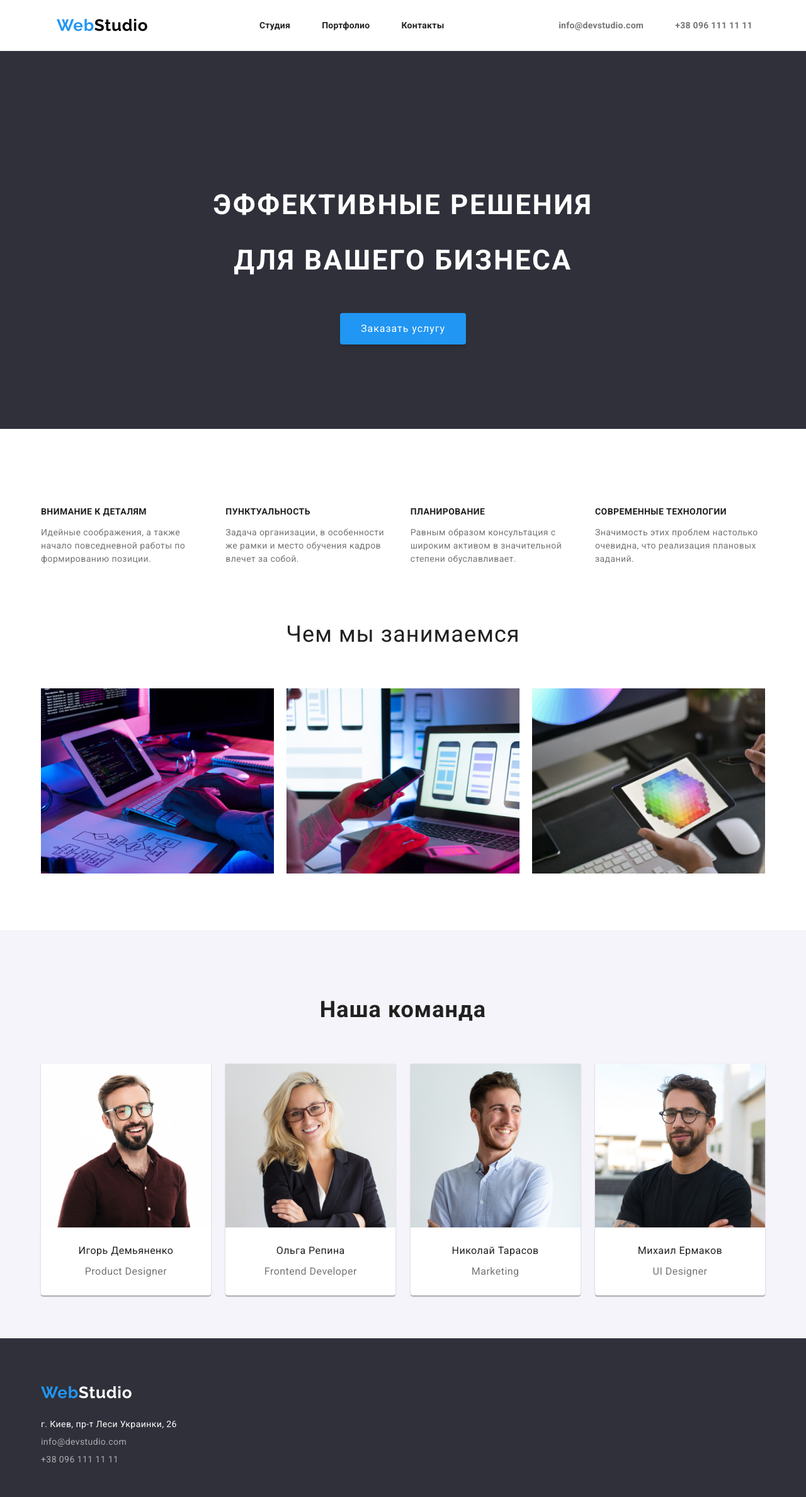
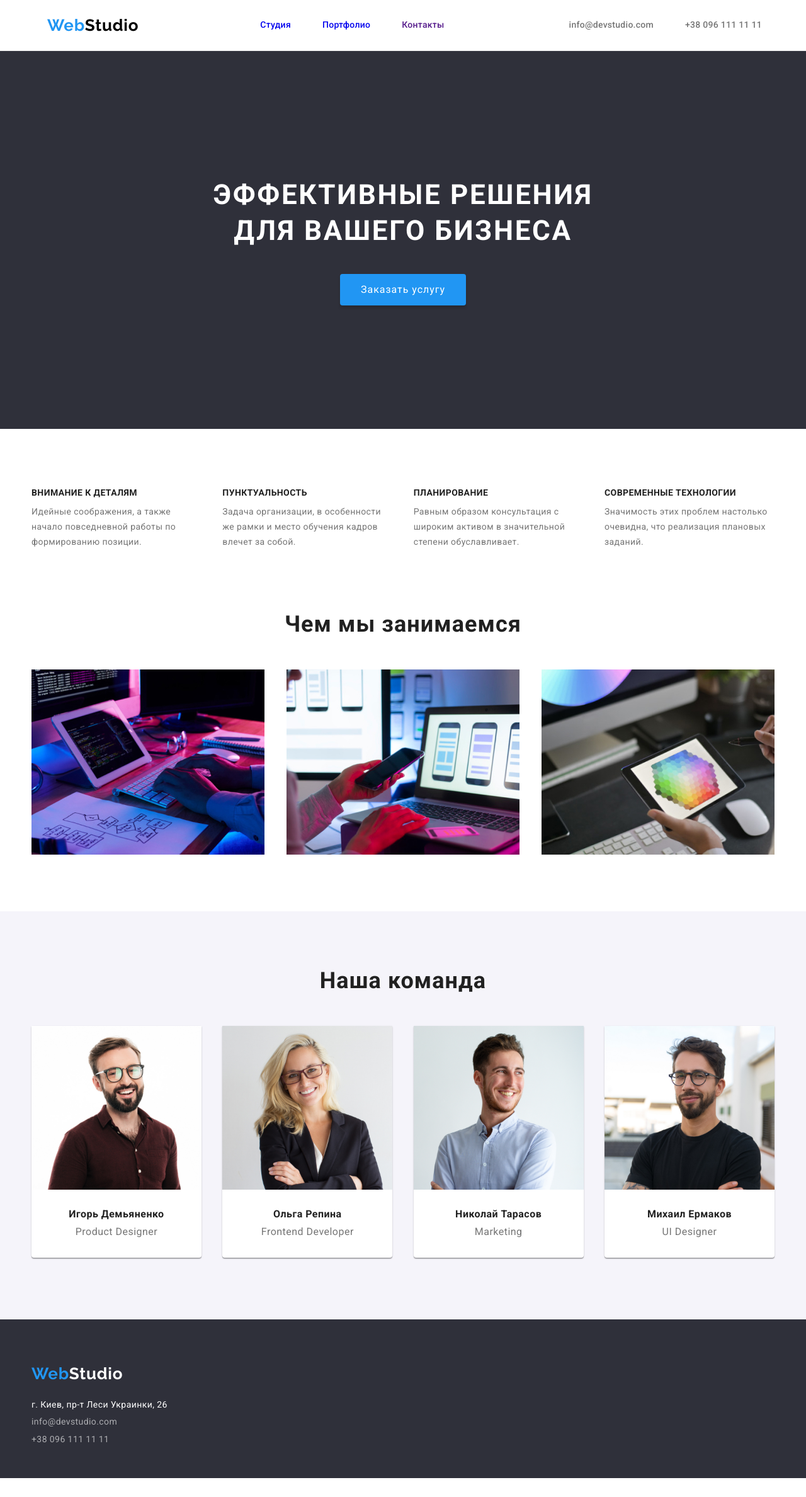
Before and after one commit to Vycheslav365/goit-markup-hw-02, a plain HTML site: page index.html in a window 1280 px wide. Shown: the whole page at 63% size. After the commit the page ends 2347 px from the top, so only its background shows below. Drawn offline with Linux system fonts and the light colour scheme.

Commit message:
поправки№2

```diff
--- a/css/style.css
+++ b/css/style.css
@@ -94,7 +94,7 @@ body {
 }
 
 .container {
-	max-width: 1170px;
+	max-width: 1200px;
 	margin: 0 auto;
 	padding: 0 10px;
 }
@@ -105,7 +105,6 @@ body {
 }
 
 .top__line {
-
 	height: 80px;
 	display: flex;
 	justify-content: space-between;
@@ -130,12 +129,10 @@ body {
 	display: flex;
 }
 
-.top__line-nav-li a {
-	font-style: normal;
-	color: #222;
-	font-weight: 600;
+.top__line-nav-li {
+	font-weight: 500;
 	font-size: 14px;
-	line-height: 2;
+	line-height: 1.14;
 	letter-spacing: 0.02em;
 	margin: 0 25px;
 }
@@ -145,9 +142,9 @@ body {
 }
 
 .top__line-info {
-	font-weight: 600;
+	font-weight: 500;
 	font-size: 14px;
-	line-height: 2;
+	line-height: 1.14;
 	letter-spacing: 0.02em;
 	display: flex;
 }
@@ -181,7 +178,7 @@ body {
 	padding-top: 200px;
 	font-weight: 600;
 	font-size: 44px;
-	line-height: 2;
+	line-height: 1.3;
 	text-align: center;
 	letter-spacing: 0.06em;
 	text-transform: uppercase;
@@ -211,7 +208,7 @@ body {
 
 .peculiarities__flex {
 	height: 290px;
-	padding-top: 120px;
+	padding: 94px 0;
 	display: flex;
 	justify-content: space-between;
 }
@@ -222,14 +219,14 @@ body {
 	font-weight: bold;
 	padding-bottom: 10px;
 	font-size: 14px;
-  line-height: 1.7;
+  line-height: 1.14;
   letter-spacing: 0.03em;
   text-transform: uppercase;
   color: #212121;
 }
 .peculiarities-info p{
 	font-size: 14px;
-  line-height: 1.5;
+  line-height: 1.7;
   letter-spacing: 0.03em;
   color: #757575;
 }
@@ -237,8 +234,9 @@ body {
 
 .classes__title {
 	text-align: center;
+	font-weight: bold;
 	font-size: 36px;
-  line-height: 2;
+  line-height: 1.16;
   text-align: center;
   letter-spacing: 0.03em;
   color: #212121;
@@ -260,6 +258,7 @@ body {
 	padding: 90px 0 50px 0;
   font-weight: bold;
   font-size: 36px;
+	line-height: 1.16;
   text-align: center;
   letter-spacing: 0.03em;
   color: #212121;
@@ -269,24 +268,26 @@ body {
 	justify-content: space-between;
 }
 .team-cards {
-	width: 270px;
+width: 270px;
 height: 368px;
+padding-bottom: 94px;
 background: #FFFFFF;
 box-shadow: 0px 1px 3px rgba(0, 0, 0, 0.12), 0px 1px 1px rgba(0, 0, 0, 0.14), 0px 2px 1px rgba(0, 0, 0, 0.2);
 border-radius: 0px 0px 4px 4px;
 }
 .team-card-title {
 	margin-top: 30px;
-  font-weight: 500;
+  font-weight: bold;
   font-size: 16px;
+	line-height: 1.18;
   text-align: center;
-	line-height: 0.9;
   letter-spacing: 0.03em;
   color: #212121;
 }
 .team-card-sabtitle {
 	margin-top: 10px;
   font-size: 16px;
+	line-height: 1.18;
   text-align: center;
   letter-spacing: 0.03em;
   color: #757575;
@@ -294,7 +295,8 @@ border-radius: 0px 0px 4px 4px;
 
 /* ========footer========= */
 .footer {
-	height: 252px;padding-top: 60px;
+	height: 252px;
+	padding: 60px 0;
 	background: #2F303A;
 }
 .footer__logo {
@@ -319,21 +321,21 @@ border-radius: 0px 0px 4px 4px;
 .footer__address-street {
 	font-style: normal;
   font-size: 14px;
-  line-height: 2;
+  line-height: 1.9;
   letter-spacing: 0.03em;
   color: #FFFFFF;
 }
 .footer__address-email {
 	font-style: normal;
   font-size: 14px;
-  line-height: 2;
+  line-height: 1.7;
   letter-spacing: 0.03em;
   color: rgba(255, 255, 255, 0.6);
 }
 .footer__address-tell {
   font-style: normal;
   font-size: 14px;
-  line-height: 2;
+  line-height: 1.7;
   letter-spacing: 0.03em;
   color: rgba(255, 255, 255, 0.6);
 }
@@ -355,6 +357,7 @@ border-radius: 0px 0px 4px 4px;
 	padding: 6px 22px;
 	font-size: 16px;
   line-height: 1.6;
+	font-weight: 500;
 	display: block;
 	height: 38px;
 	background: #F5F4FA;
@@ -377,8 +380,7 @@ border-radius: 0px 0px 4px 4px;
 	height: 404px;
   margin: 0 0 30px 0;
   background: #FFFFFF;
-  border: 1px solid #EEEEEE;
-	margin-bottom: 90px;
+  border-bottom: 1px solid #EEEEEE;
 }
 .project h2{
 font-weight: bold;
@@ -390,7 +392,7 @@ margin: 20px 24px 4px 24px;
 }
 .project p{
 font-size: 16px;
-line-height: 2;
+line-height: 1.8;
 letter-spacing: 0.03em;
 color: #757575;
 margin: 4px 24px 20px 24px;
--- a/index.html
+++ b/index.html
@@ -5,8 +5,8 @@
 	<meta http-equiv="X-UA-Compatible" content="IE=edge">
 	<meta name="viewport" content="width=device-width, initial-scale=1.0">
 	<title>WebStudio</title>
-	<link href="https://fonts.googleapis.com/css2?family=Roboto:wght@100;400;700&display=swap" rel="stylesheet">
-	<link href="https://fonts.googleapis.com/css2?family=Raleway:wght@400;700&display=swap" rel="stylesheet">
+	<link href="https://fonts.googleapis.com/css2?family=Roboto:wght@400;500;700;900&display=swap" rel="stylesheet">
+	<link href="https://fonts.googleapis.com/css2?family=Raleway:wght@700&display=swap" rel="stylesheet">
 	<link href="css/style.css" rel="stylesheet">
 </head>
 <body>
@@ -25,7 +25,7 @@
 							<a href="./portfolio.html">Портфолио</a>
 						</li>
 			  		<li class="top__line-nav-li nav__li-3">
-							<a href="#">Контакты</a>
+							<a href="">Контакты</a>
 						</li>
 			  	</ul>
 			  </nav>
```
Also changed, not shown: portfolio.html (+3 -5 lines).
